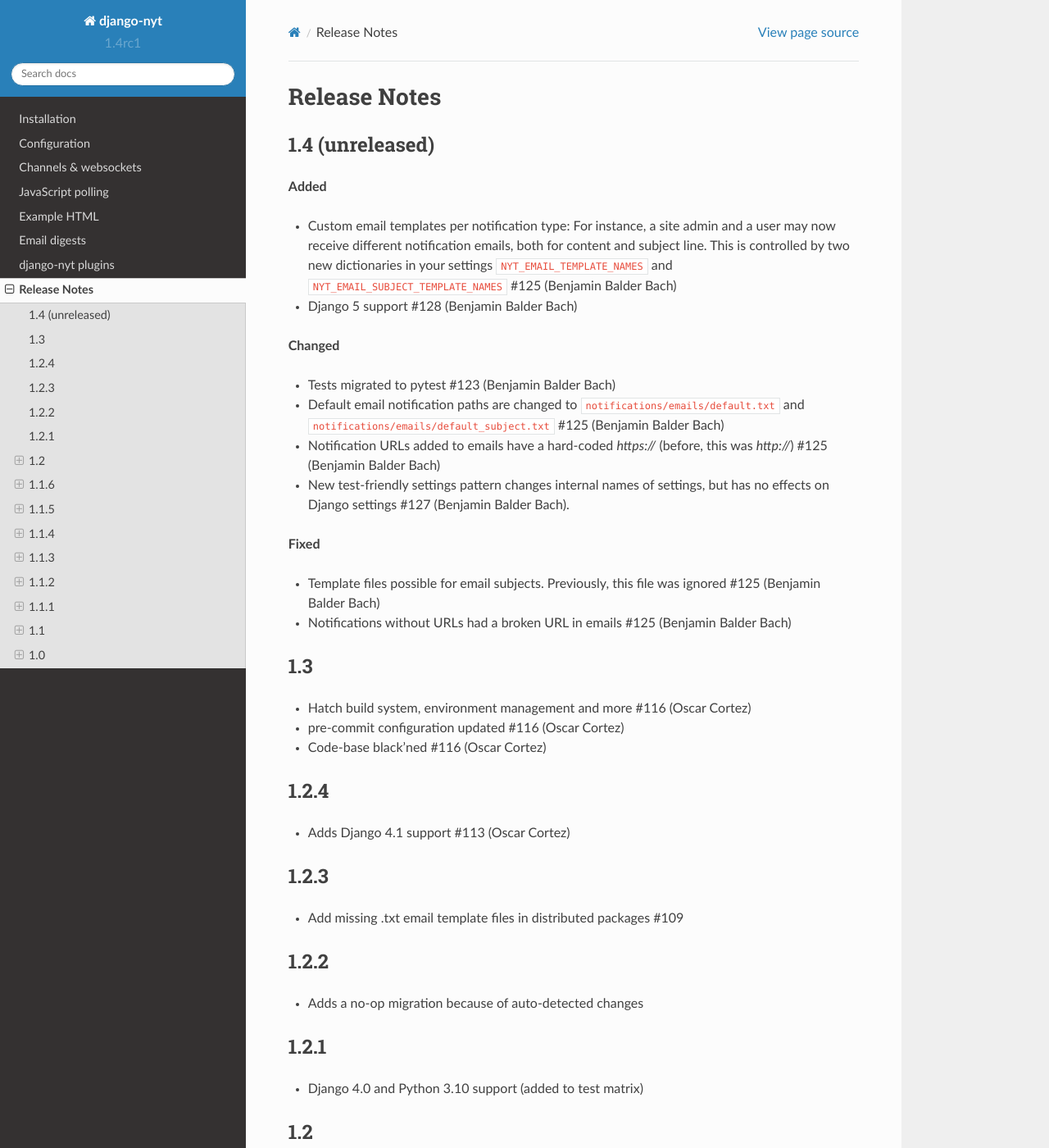
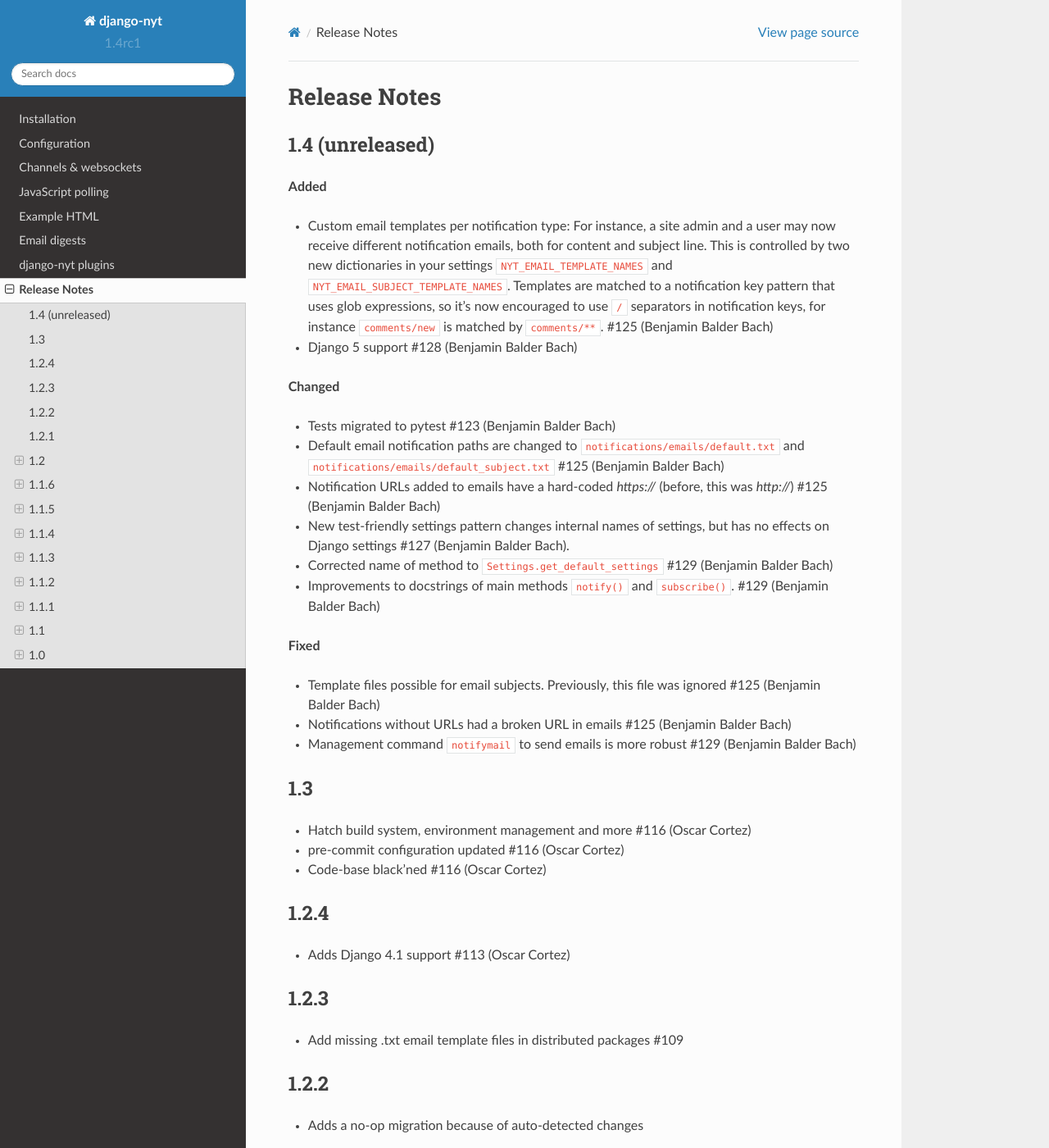
Before and after one commit to django-wiki/django-nyt, a Sphinx documentation site: the page built from docs/release_notes.rst, in a window 1280 px wide and 1400 px high. Shown: the whole window at 82% size. Built offline with Sphinx 7.4.7 and the Read the Docs theme 2.0.0, drawn with Linux system fonts in a browser that asks for light colours; pages that are not in the unit, such as notebooks, are missing from menus.

Commit message:
Update release notes

```diff
--- a/docs/release_notes.rst
+++ b/docs/release_notes.rst
@@ -8,7 +8,10 @@
 
 * Custom email templates per notification type:
   For instance, a site admin and a user may now receive different notification emails, both for content and subject line.
-  This is controlled by two new dictionaries in your settings ``NYT_EMAIL_TEMPLATE_NAMES`` and ``NYT_EMAIL_SUBJECT_TEMPLATE_NAMES`` #125 (Benjamin Balder Bach)
+  This is controlled by two new dictionaries in your settings ``NYT_EMAIL_TEMPLATE_NAMES`` and ``NYT_EMAIL_SUBJECT_TEMPLATE_NAMES``.
+  Templates are matched to a notification key pattern that uses glob expressions,
+  so it's now encouraged to use ``/`` separators in notification keys,
+  for instance ``comments/new`` is matched by ``comments/**``. #125 (Benjamin Balder Bach)
 * Django 5 support #128 (Benjamin Balder Bach)
 
 **Changed**
@@ -17,12 +20,14 @@
 * Default email notification paths are changed to ``notifications/emails/default.txt`` and ``notifications/emails/default_subject.txt`` #125 (Benjamin Balder Bach)
 * Notification URLs added to emails have a hard-coded `https://` (before, this was `http://`) #125 (Benjamin Balder Bach)
 * New test-friendly settings pattern changes internal names of settings, but has no effects on Django settings #127 (Benjamin Balder Bach).
+* Corrected name of method to ``Settings.get_default_settings`` #129 (Benjamin Balder Bach)
+* Improvements to docstrings of main methods ``notify()`` and ``subscribe()``. #129 (Benjamin Balder Bach)
 
 **Fixed**
 
 * Template files possible for email subjects. Previously, this file was ignored #125 (Benjamin Balder Bach)
 * Notifications without URLs had a broken URL in emails #125 (Benjamin Balder Bach)
-
+* Management command ``notifymail`` to send emails is more robust #129 (Benjamin Balder Bach)
 
 1.3
 ---
```
